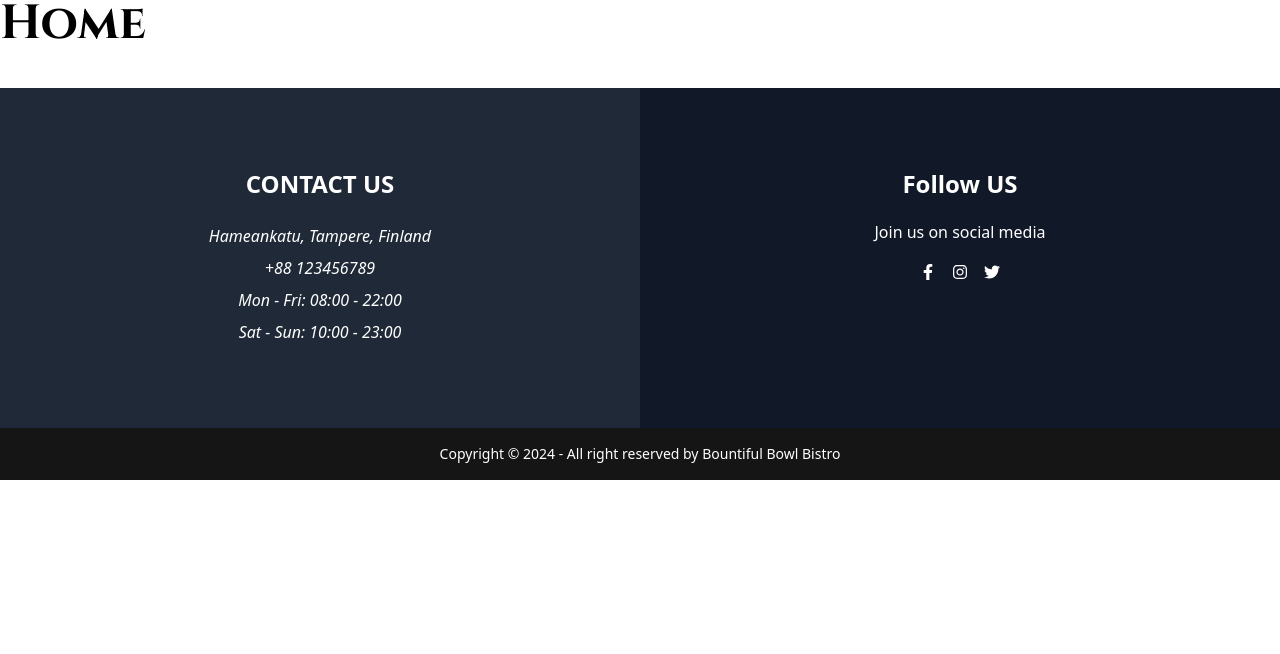
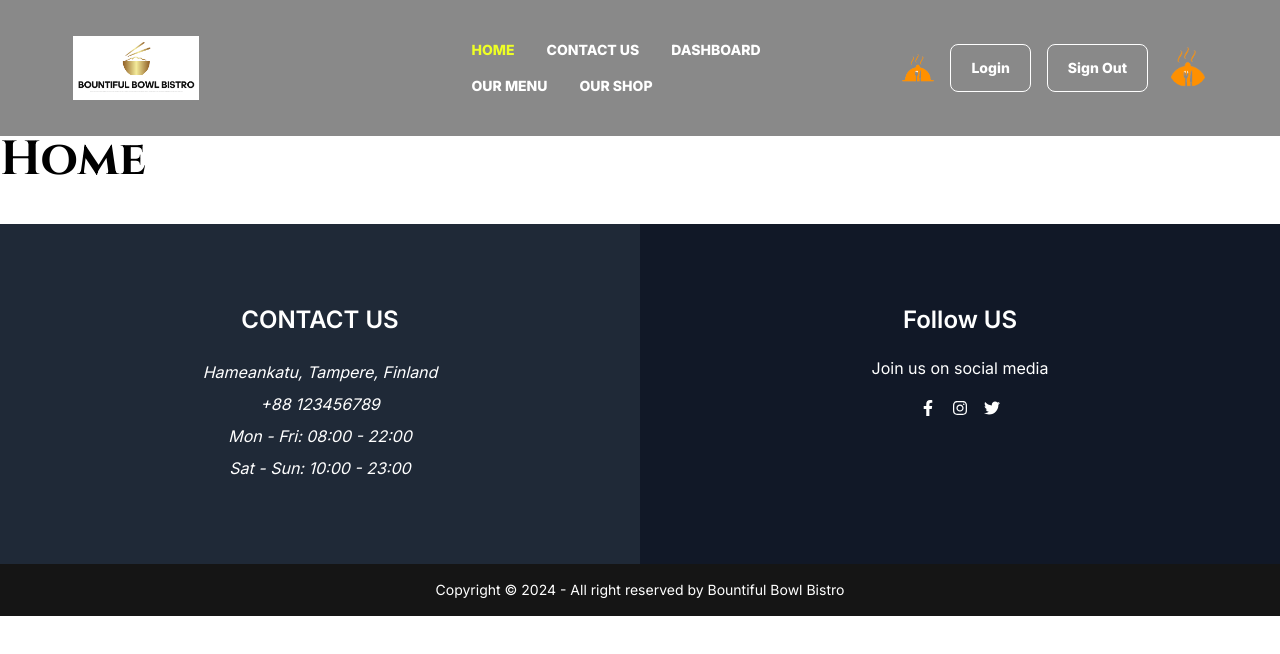
Before and after one commit to maasajal/bountiful-bowl-bistro, a React (Vite) app: page / in a window 1280 px wide. Shown: the top 654 px of the page. Built offline with nearby package versions, Linux system fonts and the light colour scheme.

Commit message:
NavBar added

```diff
--- a/src/layouts/Main.jsx
+++ b/src/layouts/Main.jsx
@@ -1,14 +1,16 @@
 import { Outlet } from "react-router-dom";
 import Footer from "../pages/Shared/Footer/Footer";
+import NavBar from "../pages/Shared/NavBar/NavBar";
 
 const Main = () => {
   return (
-    <>
+    <div className="font-Inter">
+      <NavBar />
       <div>
         <Outlet />
       </div>
       <Footer />
-    </>
+    </div>
   );
 };
 export default Main;
--- a/src/pages/Shared/NavBar/NavBar.jsx
+++ b/src/pages/Shared/NavBar/NavBar.jsx
@@ -1,7 +1,106 @@
+import { Link, NavLink } from "react-router-dom";
+import profilePic from "../../../assets/logo.png";
+import logo from "../../../assets/bbb-logo.png";
+import "./Navbar.css";
 const NavBar = () => {
+  const navLinks = (
+    <>
+      <li key="home" className="hover:text-[#EEFF25]">
+        <NavLink to="/">Home</NavLink>
+      </li>
+      <li key="contact-us" className="hover:text-[#EEFF25]">
+        <NavLink to="/contact-us">Contact Us</NavLink>
+      </li>
+      <li key="dashboard" className="hover:text-[#EEFF25]">
+        <NavLink to="/dashboard">Dashboard</NavLink>
+      </li>
+      <li key="our-menu" className="hover:text-[#EEFF25]">
+        <NavLink to="/our-menu">Our Menu</NavLink>
+      </li>
+      <li key="our-shop" className="hover:text-[#EEFF25]">
+        <NavLink to="/our-shop">Our Shop</NavLink>
+      </li>
+    </>
+  );
   return (
     <>
-      <h2>NavBar Component</h2>
+      <header className="navbar py-4 md:px-14 bg-[#15151580] text-white font-extrabold">
+        <div className="navbar-start">
+          <div className="dropdown">
+            <div tabIndex={0} role="button" className="btn btn-ghost lg:hidden">
+              <svg
+                xmlns="http://www.w3.org/2000/svg"
+                className="h-5 w-5 text-[#EEFF25]"
+                fill="none"
+                viewBox="0 0 24 24"
+                stroke="currentColor"
+              >
+                <path
+                  strokeLinecap="round"
+                  strokeLinejoin="round"
+                  strokeWidth="2"
+                  d="M4 6h16M4 12h8m-8 6h16"
+                />
+              </svg>
+            </div>
+            <ul
+              tabIndex={0}
+              className="menu menu-sm dropdown-content mt-3 z-[1] p-2 shadow bg-[#15151580] rounded-box w-52 uppercase"
+            >
+              {navLinks}
+            </ul>
+          </div>
+          <a className="btn btn-ghost h-full w-40">
+            <img src={logo} alt="company logo" />
+          </a>
+        </div>
+        <div className="navbar items-center justify-end gap-2 md:gap-4">
+          <ul className="menu menu-horizontal px-1 hidden lg:flex uppercase">
+            {navLinks}
+          </ul>
+          <div className="w-10 rounded-full">
+            <img src={profilePic} alt="Cart" />
+          </div>
+          <Link
+            to="/login"
+            className="btn btn-outline px-5 text-white font-extrabold"
+          >
+            Login
+          </Link>
+          <Link
+            to="/"
+            className="btn btn-outline px-5 text-white font-extrabold"
+          >
+            Sign Out
+          </Link>
+          <div className="dropdown dropdown-end mr-1 tooltip tooltip-bottom tooltip-primary z-10">
+            <div
+              tabIndex={0}
+              role="button"
+              className="btn btn-ghost btn-circle avatar"
+            >
+              <div className="w-10 rounded-full">
+                <img src={profilePic} alt="Logged user photo" />
+              </div>
+            </div>
+            <ul
+              tabIndex={0}
+              className="menu menu-sm dropdown-content mt-3 z-[1] p-2 shadow bg-base-100 text-black rounded-box w-52"
+            >
+              <li>
+                <NavLink to="/user-profile" className="py-3 hover:text-white">
+                  User Profile
+                </NavLink>
+              </li>
+              <li>
+                <NavLink to="/update-profile" className="py-3 hover:text-white">
+                  Update Profile
+                </NavLink>
+              </li>
+            </ul>
+          </div>
+        </div>
+      </header>
     </>
   );
 };
--- /dev/null
+++ b/src/pages/Shared/NavBar/Navbar.css
@@ -0,0 +1,13 @@
+.menu .active {
+  background-color: transparent !important;
+  color: #eeff25 !important;
+}
+.menu a:hover,
+.navbar-end a:hover {
+  background-color: transparent !important;
+  color: #eeff25 !important;
+}
+
+.dropdown-content li {
+  margin-bottom: 10px;
+}
```
